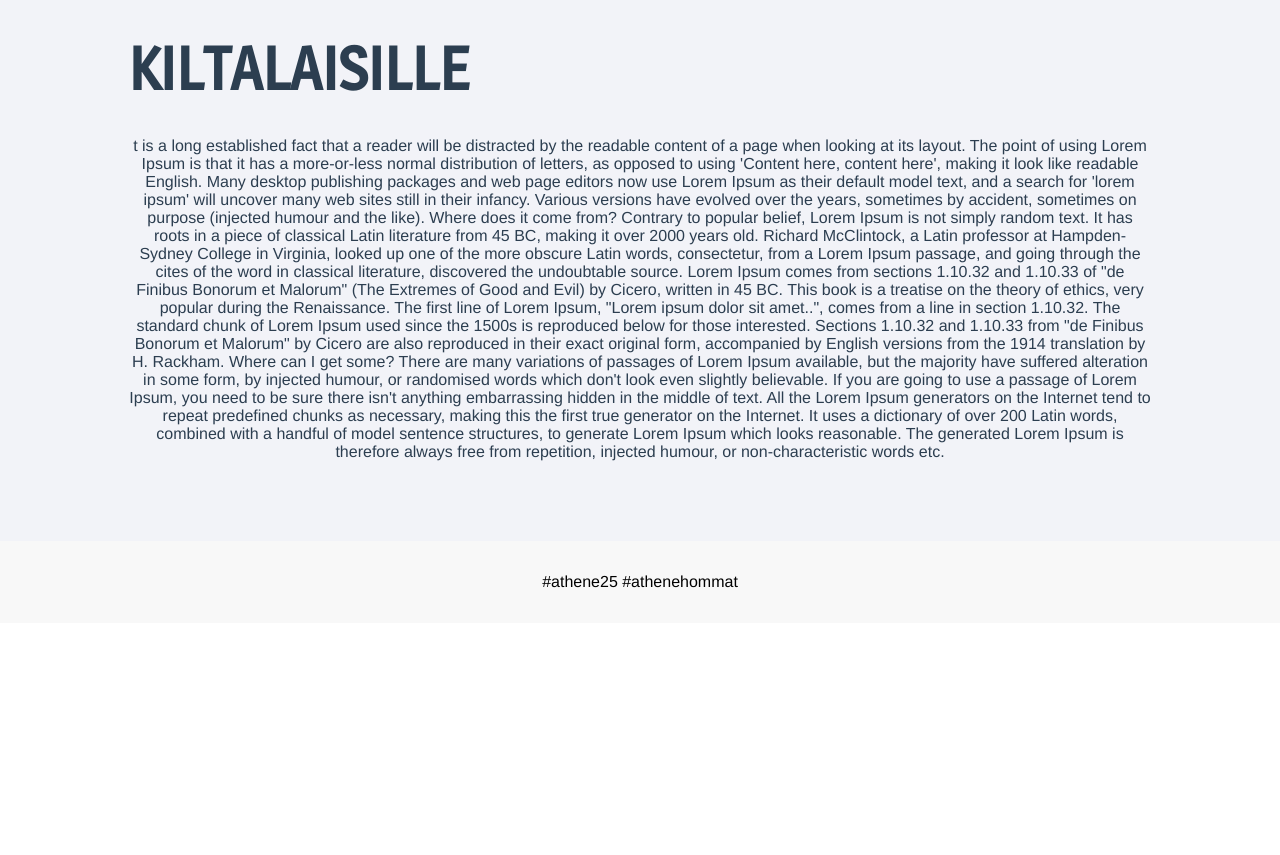
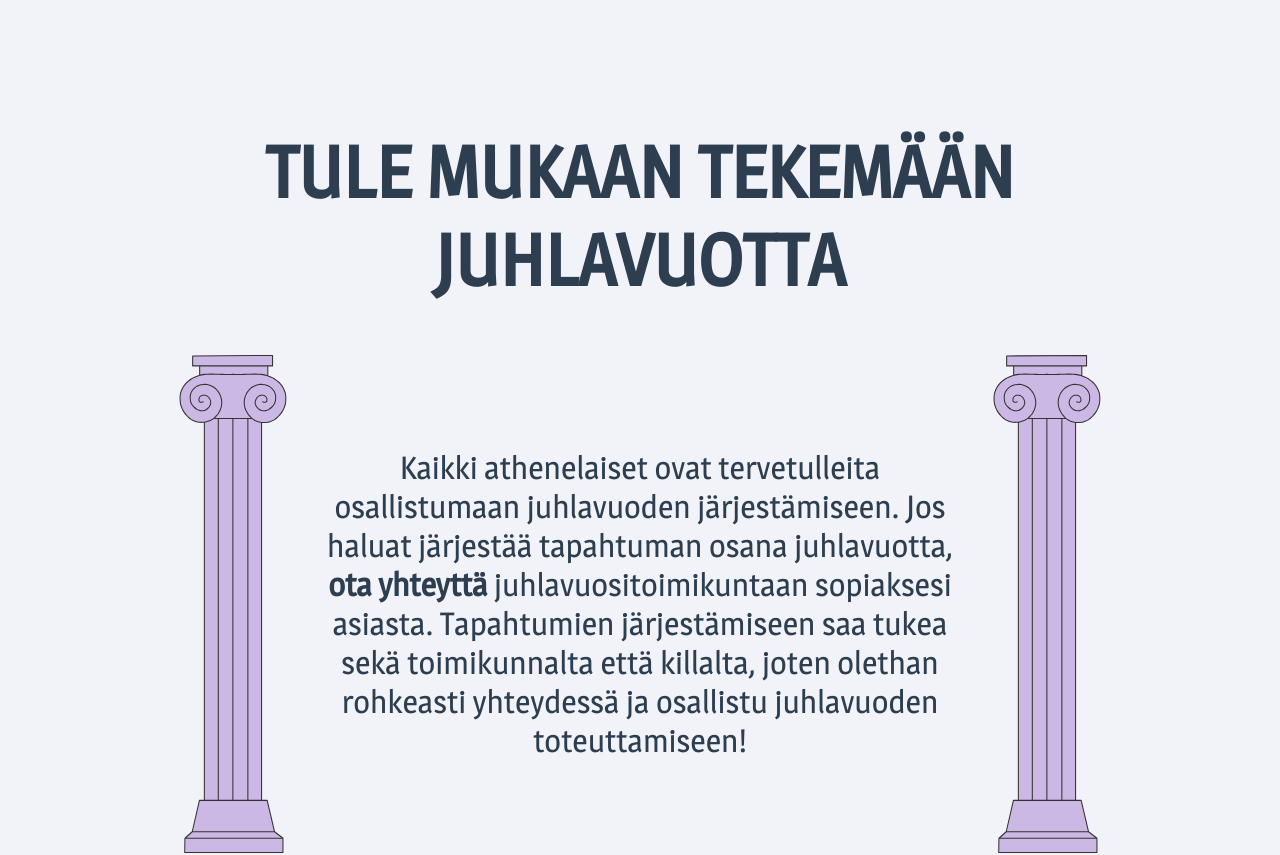
Before and after one commit to jviitamo/juhlavuosisivut, a Vue app in the folder app/: page /guild in a window 1280 px wide. Shown: the part 440-1295 px from the top of the page. Before the commit the page ends 1063 px from the top, so only its background shows below. Built offline with nearby package versions, Linux system fonts and the light colour scheme.

Commit message:
for guild page

```diff
--- a/app/src/assets/global.css
+++ b/app/src/assets/global.css
@@ -26,6 +26,13 @@
   text-decoration: underline;
 }
 
-.link-underline-prevent-default:hover {
+.link-bold-prevent-default {
+  color: inherit;
+  font-weight: bold;
+  text-decoration: none;
+}
+
+
+.link-underline-prevent-default:hover, .link-bold-prevent-default:hover {
   opacity: 0.7;
 }
--- a/app/src/components/ForGuild/ForGuild.vue
+++ b/app/src/components/ForGuild/ForGuild.vue
@@ -1,20 +1,17 @@
 <!-- MainBody.vue -->
 
 <template>
-    <div class="main-body-container">
-      <h1 class="main-heading">{{ $t('nav_bar[0].for_guild_header') }}</h1>
-      <p>t is a long established fact that a reader will be distracted by the readable content of a page when looking at its layout. The point of using Lorem Ipsum is that it has a more-or-less normal distribution of letters, as opposed to using 'Content here, content here', making it look like readable English. Many desktop publishing packages and web page editors now use Lorem Ipsum as their default model text, and a search for 'lorem ipsum' will uncover many web sites still in their infancy. Various versions have evolved over the years, sometimes by accident, sometimes on purpose (injected humour and the like).
-
-
-        Where does it come from?
-        Contrary to popular belief, Lorem Ipsum is not simply random text. It has roots in a piece of classical Latin literature from 45 BC, making it over 2000 years old. Richard McClintock, a Latin professor at Hampden-Sydney College in Virginia, looked up one of the more obscure Latin words, consectetur, from a Lorem Ipsum passage, and going through the cites of the word in classical literature, discovered the undoubtable source. Lorem Ipsum comes from sections 1.10.32 and 1.10.33 of "de Finibus Bonorum et Malorum" (The Extremes of Good and Evil) by Cicero, written in 45 BC. This book is a treatise on the theory of ethics, very popular during the Renaissance. The first line of Lorem Ipsum, "Lorem ipsum dolor sit amet..", comes from a line in section 1.10.32.
-
-        The standard chunk of Lorem Ipsum used since the 1500s is reproduced below for those interested. Sections 1.10.32 and 1.10.33 from "de Finibus Bonorum et Malorum" by Cicero are also reproduced in their exact original form, accompanied by English versions from the 1914 translation by H. Rackham.
-
-        Where can I get some?
-        There are many variations of passages of Lorem Ipsum available, but the majority have suffered alteration in some form, by injected humour, or randomised words which don't look even slightly believable. If you are going to use a passage of Lorem Ipsum, you need to be sure there isn't anything embarrassing hidden in the middle of text. All the Lorem Ipsum generators on the Internet tend to repeat predefined chunks as necessary, making this the first true generator on the Internet. It uses a dictionary of over 200 Latin words, combined with a handful of model sentence structures, to generate Lorem Ipsum which looks reasonable. The generated Lorem Ipsum is therefore always free from repetition, injected humour, or non-characteristic words etc.</p>
+  <div class="main-body-container-for-guild">
+    <div class="for-guild-header">
+        <h1>{{ $t('main_page[0].main_page_6') }}</h1>
+        <div class="header-container">
+          <img src="@/assets/pylvas.svg" alt="Logo" />
+          <p> {{ $t('for_guild[0].text_0') }} <router-link to="/contact" class="link-bold-prevent-default">{{ $t('for_guild[0].text_1') }}</router-link> {{ $t('for_guild[0].text_2') }} </p>
+          <img src="@/assets/pylvas.svg" alt="Logo" />
+        </div>
     </div>
-  </template>
+  </div>
+</template>
 
   <script>
 
@@ -24,3 +21,70 @@
     }
   };
   </script>
+
+<style scoped>
+/* Add your custom styles for MainBody here */
+
+.main-body-container-for-guild {
+  width: 80%;
+  margin: 100px auto;
+  padding: 50px 0;
+}
+
+.for-guild-header {
+  display: flex;
+  flex-direction: column;
+  justify-content: space-around;
+  font-family: 'Magra';
+}
+
+
+.for-guild-header > h1 {
+  font-size: 4.5rem;
+  font-weight: bold;
+  max-width: 90%;
+  margin: 50px auto;
+}
+
+.header-container > img {
+  height: 500px;
+}
+
+.header-container {
+  display: flex;
+  flex-direction: row;
+  justify-content: space-between;
+  align-items: center;
+  max-width: 90%;
+  margin: auto;
+}
+.header-container > p {
+  font-size: 2rem;
+  width: 70%;
+}
+
+@media screen and (max-width: 800px) {
+
+  .main-body-container-for-guild {
+    width: 100%;
+    margin: 40px auto;
+  }
+
+  .header-container {
+    width: 100%;
+  }
+
+  .header-container > img {
+    height: 300px;
+  }
+
+  .for-guild-header > h1 {
+    font-size: 2rem;
+  }
+
+  .header-container > p {
+    font-size: 1rem;
+  }
+}
+
+</style>
--- a/app/src/locales/en.json
+++ b/app/src/locales/en.json
@@ -5,7 +5,8 @@
       "main_page_2": "Throughout the year, guild members will have the opportunity to delve into Athen's history and participate in historical guild events.",
       "main_page_3": "In honor of the anniversary, numerous events and activities will be organized for both guild members and the entire Otaniemi community. The celebratory year culminates in November/December with Infoähky!",
       "main_page_4": "Join us",
-      "main_page_5": "in making this anniversary year memorable!"
+      "main_page_5": "in making this anniversary year memorable!",
+      "main_page_6": "JOIN US IN MAKING THIS ANNIVERSARY YEAR"
     }
   ],
   "nav_bar": [
@@ -95,5 +96,12 @@
       "imageName": "pollo.svg",
       "link": "https://athene.fi/ilmo/event/407"
     }
+  ],
+  "for_guild": [
+    {
+      "text_0": "All guild members are welcome to join us in making this anniversary year memorable. If you want to organize an event as a part of the anniversary year,",
+      "text_1": "contact the anniversary year committee",
+      "text_2": "to arrange it. Both the committee and guild will support you in organizing events, so please contact us and participate in making this year amazing!"
+    }
   ]
 }
--- a/app/src/locales/fi.json
+++ b/app/src/locales/fi.json
@@ -5,7 +5,8 @@
       "main_page_2": "Vuoden aikana kiltalaiset pääsevät tutustumaan tarkemmin Athenen historiaan sekä osallistumaan historiallisiin kiltatapahtumiin.",
       "main_page_3": "Juhlavuoden kunniaksi järjestetään paljon tapahtumia ja aktiviteetteja sekä kiltalaisille että koko Otaniemelle. Juhlavuosi huipentuu marraskuussa/joulukuussa Infoähkyyn!",
       "main_page_4": "Tule mukaan",
-      "main_page_5": "tekemään juhlavuotta!"
+      "main_page_5": "tekemään juhlavuotta!",
+      "main_page_6": "TULE MUKAAN TEKEMÄÄN JUHLAVUOTTA"
     }
   ],
   "nav_bar": [
@@ -95,5 +96,12 @@
       "imageName": "pollo.svg",
       "link": "https://athene.fi/ilmo/event/407"
     }
+  ],
+  "for_guild": [
+    {
+      "text_0": "Kaikki athenelaiset ovat tervetulleita osallistumaan juhlavuoden järjestämiseen. Jos haluat järjestää tapahtuman osana juhlavuotta,",
+      "text_1": "ota yhteyttä",
+      "text_2": " juhlavuositoimikuntaan sopiaksesi asiasta. Tapahtumien järjestämiseen saa tukea sekä toimikunnalta että killalta, joten olethan rohkeasti yhteydessä ja osallistu juhlavuoden toteuttamiseen!"
+    }
   ]
 }
```
Also changed, not shown: app/src/assets/pylvas.svg (added).
